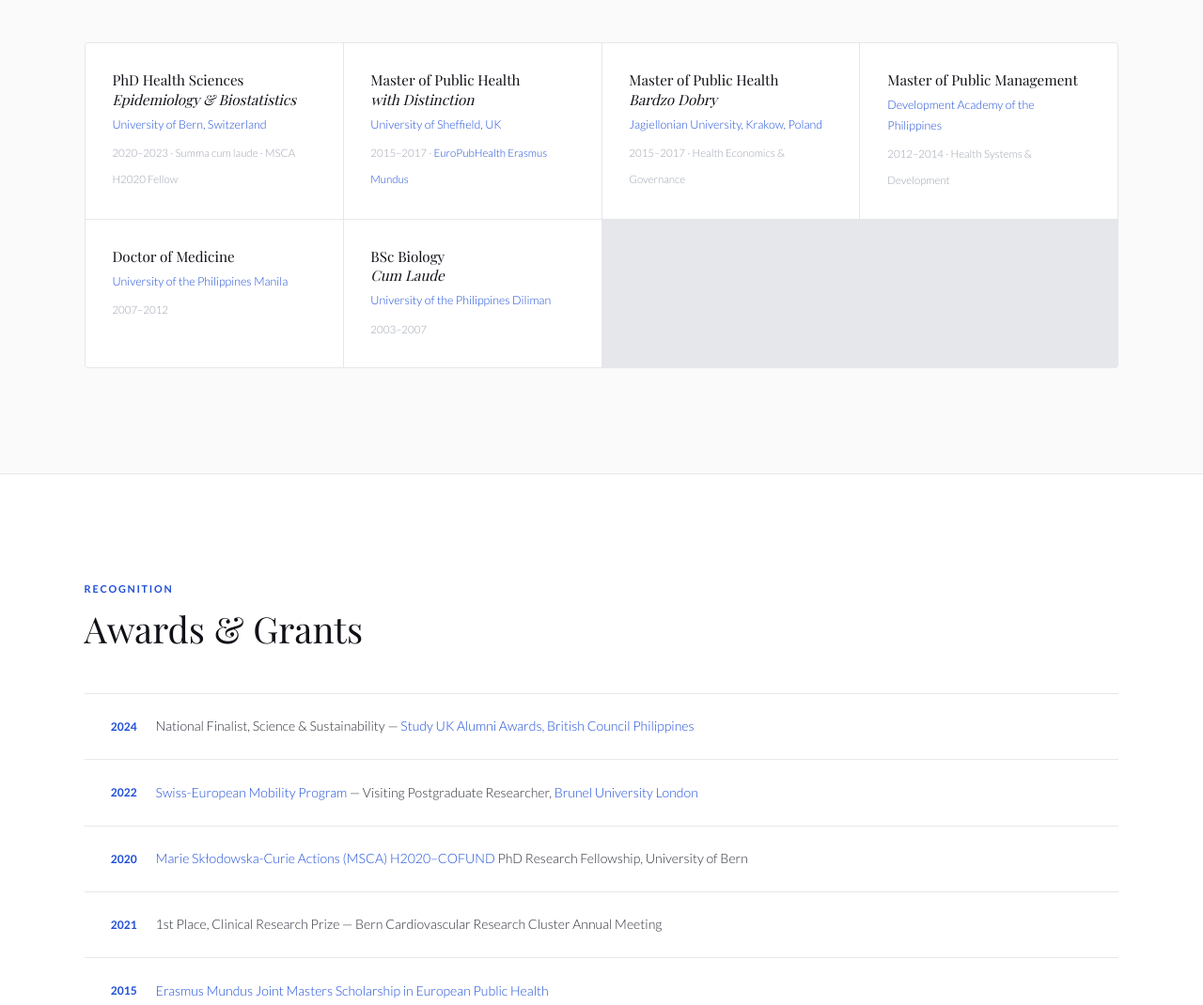
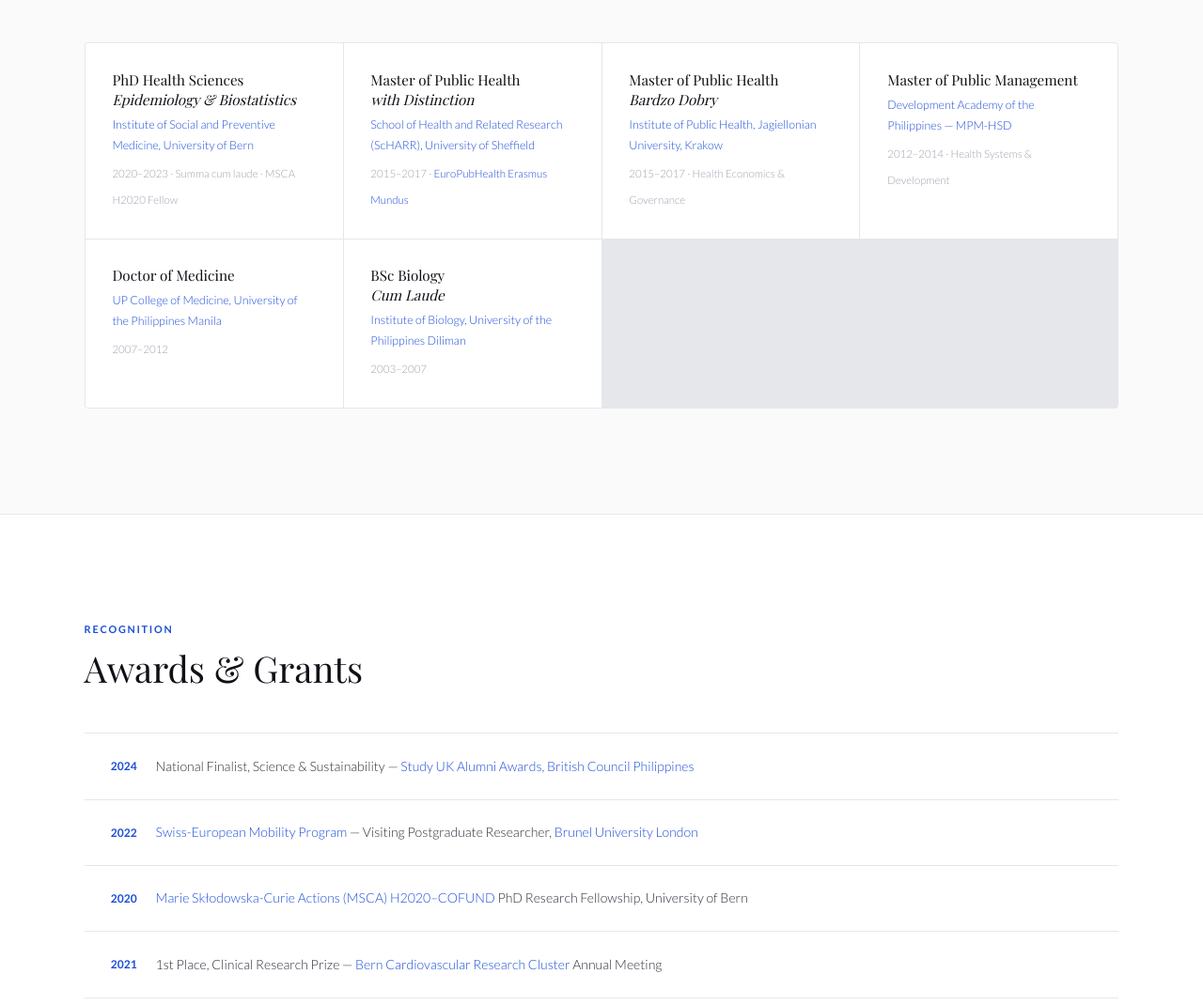
Before and after one commit to dantesalvadormd/dantesalvadormd.github.io, a plain HTML site: page index.html in a window 1280 px wide. Shown: the part 4860-5930 px from the top of the page at 94% size. Drawn offline with nearby package versions, Linux system fonts and the light colour scheme; a web font is replaced by a local one.

Commit message:
Update education links to specific institutes; add cardiovascular cluster link

```diff
--- a/index.html
+++ b/index.html
@@ -181,12 +181,12 @@
   <p class="sec-eyebrow">Academic formation</p>
   <h2 class="sec-title">Education</h2>
   <div class="edu-grid">
-    <div class="edu-cell"><div class="edu-deg">PhD Health Sciences<br><em>Epidemiology &amp; Biostatistics</em></div><a class="edu-inst" href="https://www.ispm.unibe.ch" target="_blank">University of Bern, Switzerland</a><span class="edu-yr">2020–2023 · Summa cum laude · MSCA H2020 Fellow</span></div>
-    <div class="edu-cell"><div class="edu-deg">Master of Public Health<br><em>with Distinction</em></div><a class="edu-inst" href="https://www.sheffield.ac.uk/scharr" target="_blank">University of Sheffield, UK</a><span class="edu-yr">2015–2017 · <a href="https://www.europubhealth.org" target="_blank">EuroPubHealth Erasmus Mundus</a></span></div>
-    <div class="edu-cell"><div class="edu-deg">Master of Public Health<br><em>Bardzo Dobry</em></div><a class="edu-inst" href="https://www.uj.edu.pl/en" target="_blank">Jagiellonian University, Krakow, Poland</a><span class="edu-yr">2015–2017 · Health Economics &amp; Governance</span></div>
-    <div class="edu-cell"><div class="edu-deg">Master of Public Management</div><a class="edu-inst" href="https://www.dap.edu.ph" target="_blank">Development Academy of the Philippines</a><span class="edu-yr">2012–2014 · Health Systems &amp; Development</span></div>
-    <div class="edu-cell"><div class="edu-deg">Doctor of Medicine</div><a class="edu-inst" href="https://upm.edu.ph" target="_blank">University of the Philippines Manila</a><span class="edu-yr">2007–2012</span></div>
-    <div class="edu-cell"><div class="edu-deg">BSc Biology<br><em>Cum Laude</em></div><a class="edu-inst" href="https://upd.edu.ph" target="_blank">University of the Philippines Diliman</a><span class="edu-yr">2003–2007</span></div>
+    <div class="edu-cell"><div class="edu-deg">PhD Health Sciences<br><em>Epidemiology &amp; Biostatistics</em></div><a class="edu-inst" href="https://www.ispm.unibe.ch" target="_blank">Institute of Social and Preventive Medicine, University of Bern</a><span class="edu-yr">2020–2023 · Summa cum laude · MSCA H2020 Fellow</span></div>
+    <div class="edu-cell"><div class="edu-deg">Master of Public Health<br><em>with Distinction</em></div><a class="edu-inst" href="https://www.sheffield.ac.uk/scharr" target="_blank">School of Health and Related Research (ScHARR), University of Sheffield</a><span class="edu-yr">2015–2017 · <a href="https://www.europubhealth.org" target="_blank">EuroPubHealth Erasmus Mundus</a></span></div>
+    <div class="edu-cell"><div class="edu-deg">Master of Public Health<br><em>Bardzo Dobry</em></div><a class="edu-inst" href="https://izp.uj.edu.pl/en" target="_blank">Institute of Public Health, Jagiellonian University, Krakow</a><span class="edu-yr">2015–2017 · Health Economics &amp; Governance</span></div>
+    <div class="edu-cell"><div class="edu-deg">Master of Public Management</div><a class="edu-inst" href="https://www.dap.edu.ph/mpm-hsd/" target="_blank">Development Academy of the Philippines — MPM-HSD</a><span class="edu-yr">2012–2014 · Health Systems &amp; Development</span></div>
+    <div class="edu-cell"><div class="edu-deg">Doctor of Medicine</div><a class="edu-inst" href="https://upcm.edu.ph" target="_blank">UP College of Medicine, University of the Philippines Manila</a><span class="edu-yr">2007–2012</span></div>
+    <div class="edu-cell"><div class="edu-deg">BSc Biology<br><em>Cum Laude</em></div><a class="edu-inst" href="https://ib.upd.edu.ph" target="_blank">Institute of Biology, University of the Philippines Diliman</a><span class="edu-yr">2003–2007</span></div>
   </div>
 </section>
 
@@ -198,7 +198,7 @@
     <div class="award-item"><div class="award-yr">2024</div><div class="award-name">National Finalist, Science &amp; Sustainability — <a href="https://www.britishcouncil.ph/programmes/education/study-uk/alumni-awards" target="_blank">Study UK Alumni Awards, British Council Philippines</a></div></div>
     <div class="award-item"><div class="award-yr">2022</div><div class="award-name"><a href="https://www.swissuniversities.ch/en/topics/internationalisation/swiss-european-mobility-programme" target="_blank">Swiss-European Mobility Program</a> — Visiting Postgraduate Researcher, <a href="https://www.brunel.ac.uk" target="_blank">Brunel University London</a></div></div>
     <div class="award-item"><div class="award-yr">2020</div><div class="award-name"><a href="https://www.ssphplus.ch/en/projects/globalp3hs/" target="_blank">Marie Skłodowska-Curie Actions (MSCA) H2020–COFUND</a> PhD Research Fellowship, University of Bern</div></div>
-    <div class="award-item"><div class="award-yr">2021</div><div class="award-name">1st Place, Clinical Research Prize — Bern Cardiovascular Research Cluster Annual Meeting</div></div>
+    <div class="award-item"><div class="award-yr">2021</div><div class="award-name">1st Place, Clinical Research Prize — <a href="https://www.cardiovascularcluster.ch" target="_blank">Bern Cardiovascular Research Cluster</a> Annual Meeting</div></div>
     <div class="award-item"><div class="award-yr">2015</div><div class="award-name"><a href="https://www.europubhealth.org" target="_blank">Erasmus Mundus Joint Masters Scholarship in European Public Health</a></div></div>
   </div>
 </section>
```
